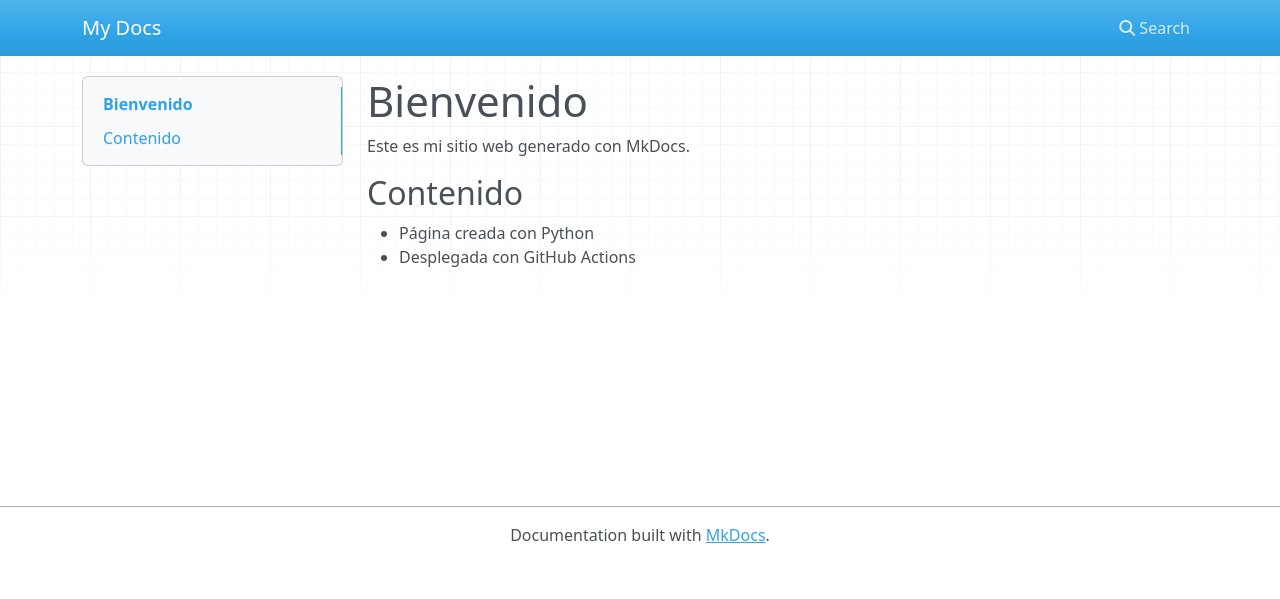
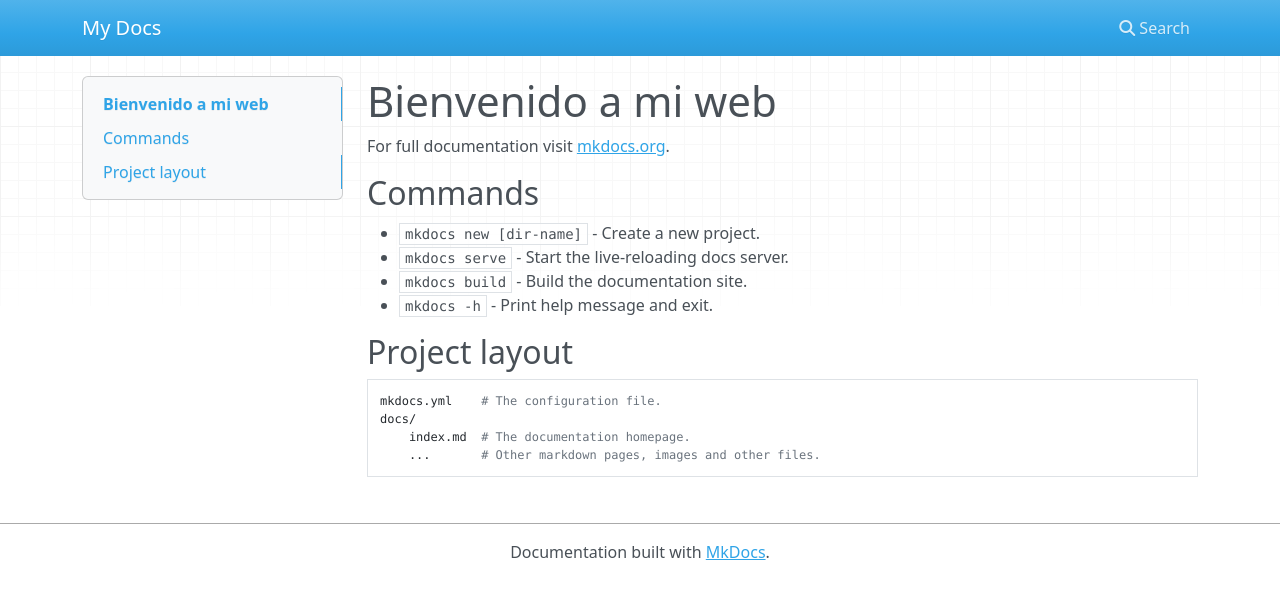
Before and after one commit to Josuee16/personal, an MkDocs documentation site: the page built from docs/index.md, in a window 1280 px wide. Shown: the top 599 px of the page. Built offline with MkDocs 1.6.1, drawn with Linux system fonts in a browser that asks for light colours; nearby versions of some CDN libraries.

Commit message:
Primer despliegue con MkDocs

```diff
--- a/docs/index.md
+++ b/docs/index.md
@@ -1,5 +1,17 @@
-# Bienvenido
-Este es mi sitio web generado con MkDocs.
-## Contenido
-- Página creada con Python
-- Desplegada con GitHub Actions
+# Bienvenido a mi web
+
+For full documentation visit [mkdocs.org](https://www.mkdocs.org).
+
+## Commands
+
+* `mkdocs new [dir-name]` - Create a new project.
+* `mkdocs serve` - Start the live-reloading docs server.
+* `mkdocs build` - Build the documentation site.
+* `mkdocs -h` - Print help message and exit.
+
+## Project layout
+
+    mkdocs.yml    # The configuration file.
+    docs/
+        index.md  # The documentation homepage.
+        ...       # Other markdown pages, images and other files.
```
